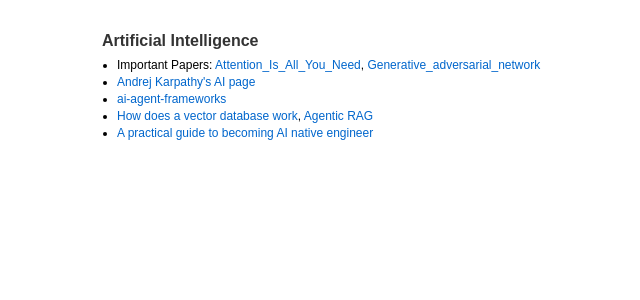
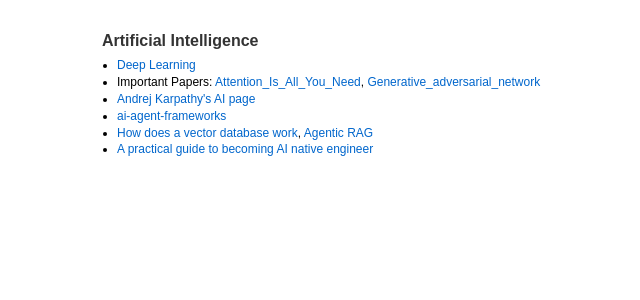
Before and after one commit to niraj17/niraj17.github.io, a Jekyll site: the page info/ai.html, which Jekyll copies as it is, in a window 1280 px wide. Shown: the top 300 px of the page, without its empty margins (153-793 px from the left). Built offline with Jekyll 4.4.1, drawn with Linux system fonts in a browser that asks for light colours.

Commit message:
Update ai.html

```diff
--- a/info/ai.html
+++ b/info/ai.html
@@ -95,6 +95,7 @@
      <div class="section">
       <h2>Artificial Intelligence</h2>
      <ul>
+		 <li><a href=ibm.com/think/topics/deep-learning>Deep Learning</a></li>
         <li>Important Papers: <a href=https://en.wikipedia.org/wiki/Attention_Is_All_You_Need>Attention_Is_All_You_Need</a>, <a href=https://en.wikipedia.org/wiki/Generative_adversarial_network>Generative_adversarial_network</a>
 		<li><a href=https://karpathy.ai/>Andrej Karpathy's AI page</a>
 		<li><a href=https://www.geeksforgeeks.org/artificial-intelligence/ai-agent-frameworks/>ai-agent-frameworks</a></li>
```
